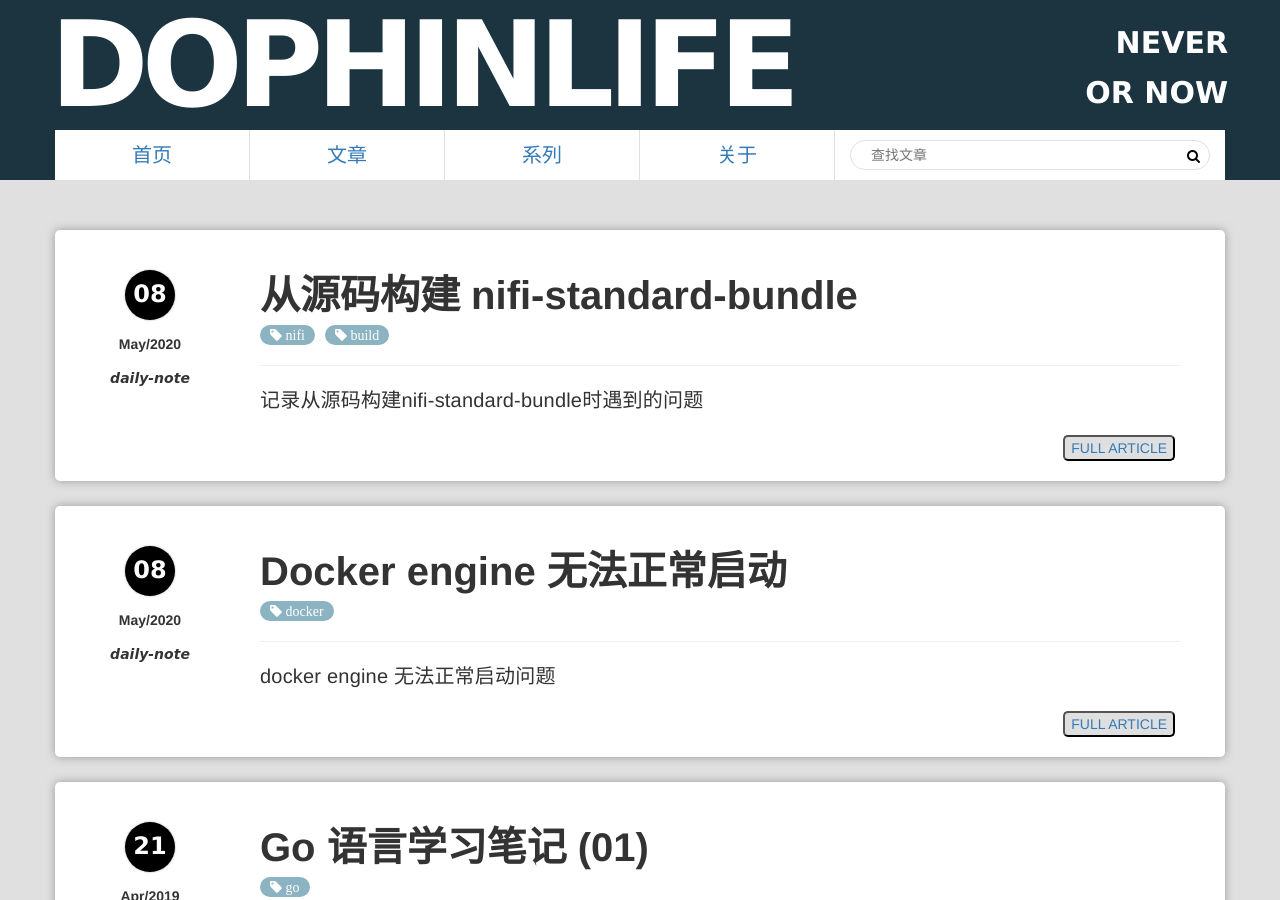
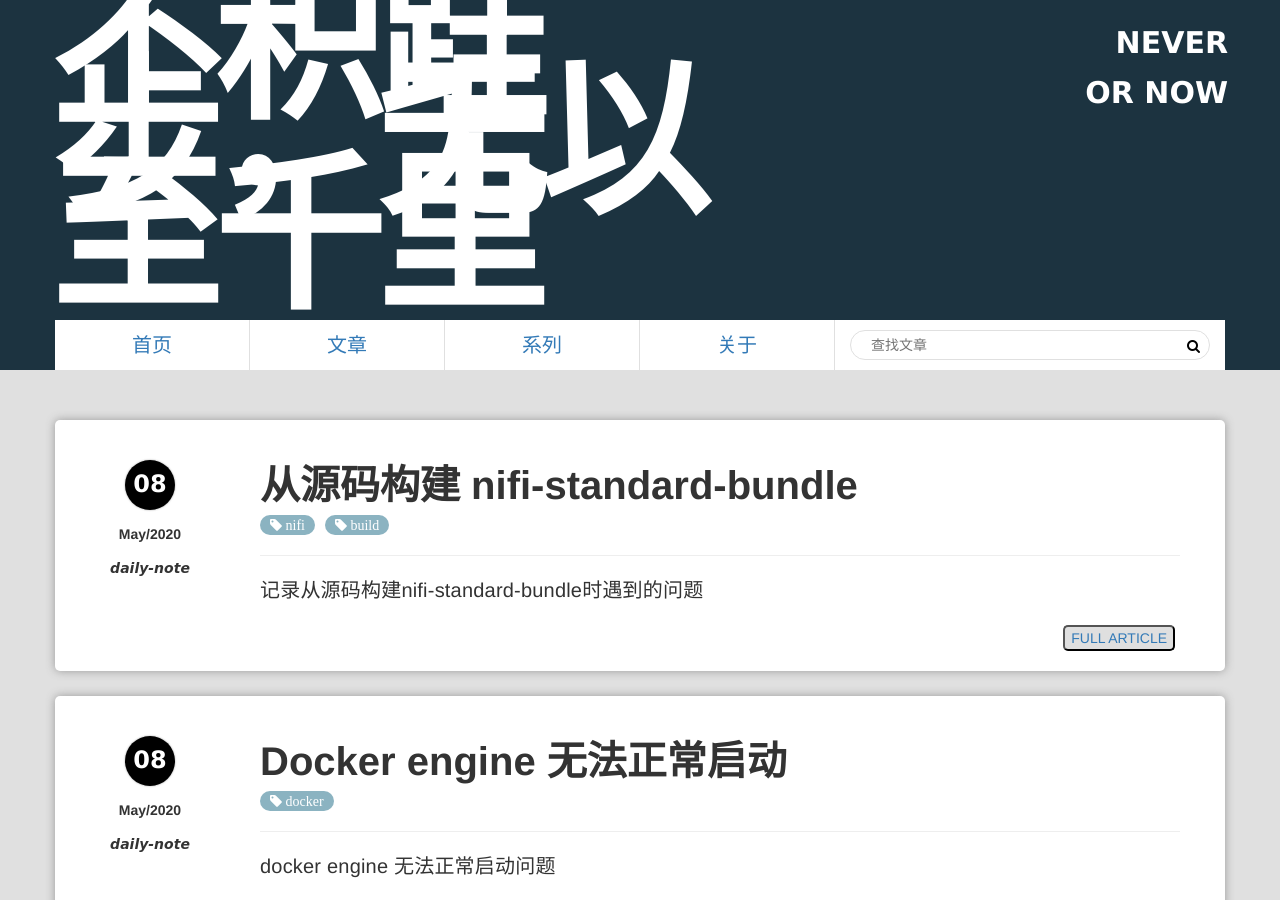
Before and after one commit to dophinlife/dophinlife.github.io, a Jekyll site: the page built from index.html, in a window 1280 px wide and 900 px high. Built offline with Jekyll 4.4.1, drawn with Linux system fonts in a browser that asks for light colours; the list of posts is cut into pages by our own code.

Commit message:
micro modify

```diff
--- a/_config.yml
+++ b/_config.yml
@@ -20,7 +20,7 @@
 excerpt_separator: "[-----]"
 
 url: # Required: replace this with your domain
-name: dophinlife # Required: will be displayed on every page's header
+name: 不积跬步，无以至千里 # Required: will be displayed on every page's header
 title: Dophinlife's personal blog # Required: site's default title
 shout: # Required: **TWO** lines, will be displayed on page's header.
   - NEVER
```
